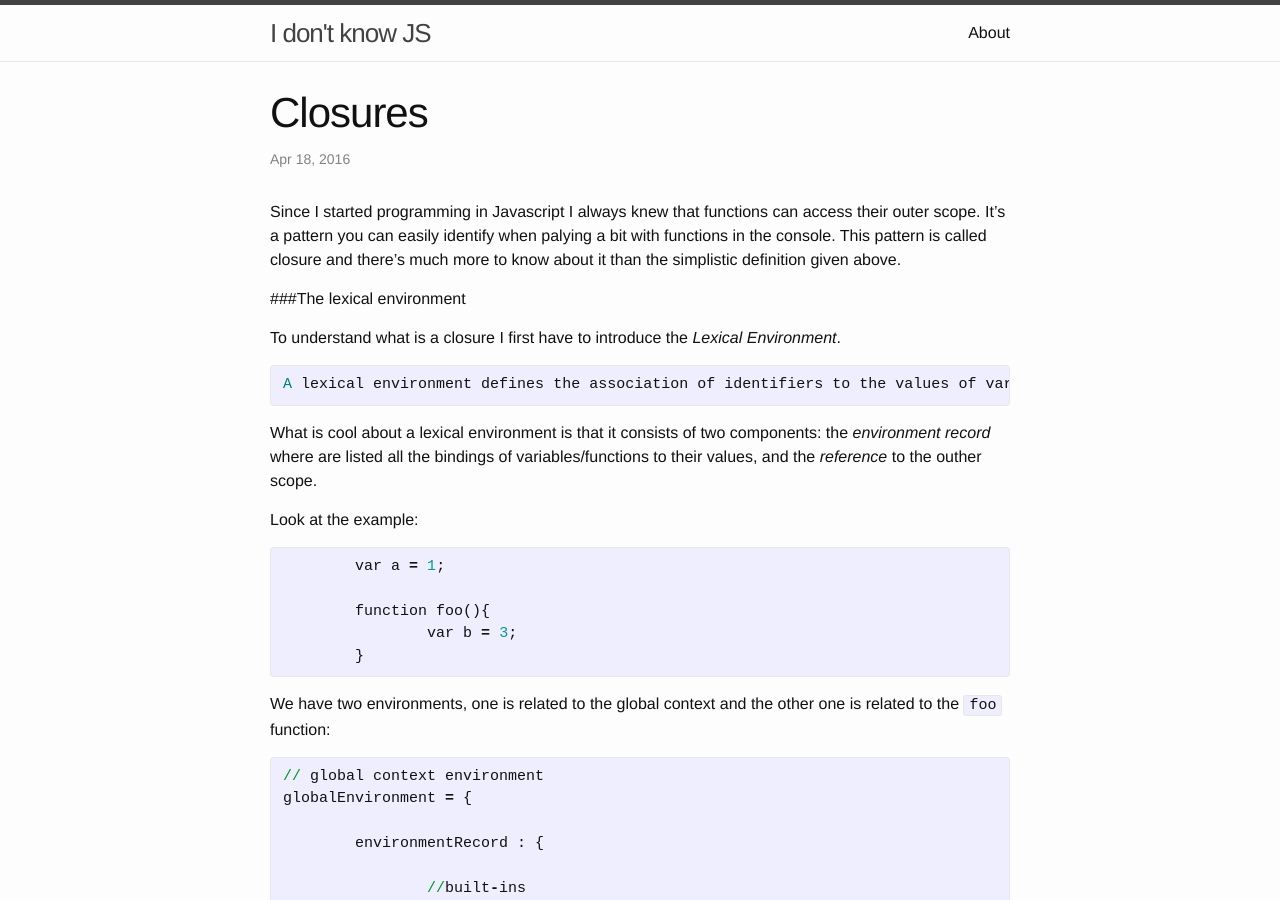
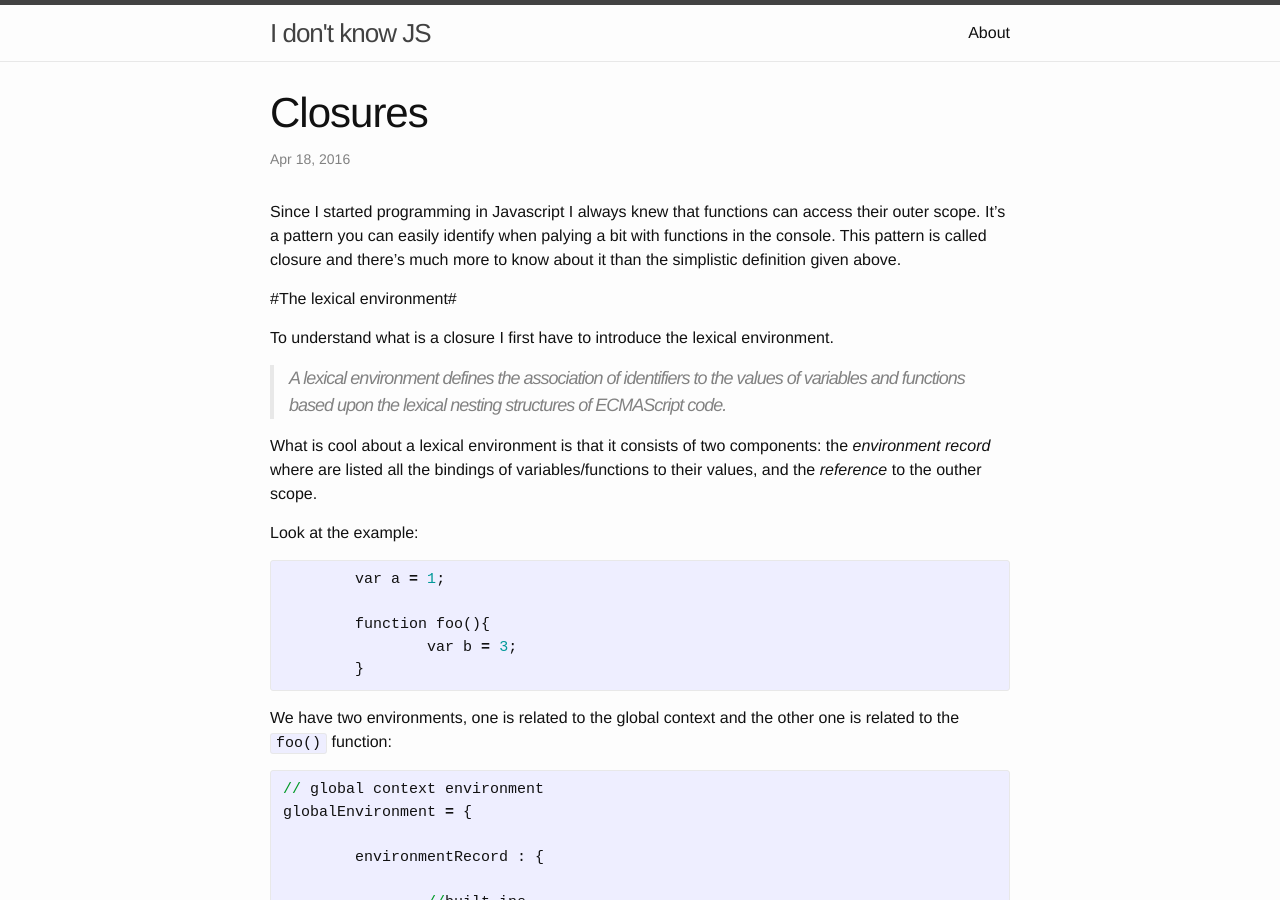
Before and after one commit to francescogreppi/francescogreppi.github.io, a Jekyll site: the page built from _posts/2016-04-18-closures.markdown, in a window 1280 px wide and 900 px high. Built offline with Jekyll 4.4.1, drawn with Linux system fonts in a browser that asks for light colours.

Commit message:
no message

```diff
--- a/_posts/2016-04-18-closures.markdown
+++ b/_posts/2016-04-18-closures.markdown
@@ -8,13 +8,11 @@ categories: Javascript
 Since I started programming in Javascript I always knew that functions can access their outer scope. It's a pattern you can easily identify when palying a bit with functions in the console.
 This pattern is called closure and there's much more to know about it than the simplistic definition given above.
 
-###The lexical environment
+#The lexical environment#
 
-To understand what is a closure I first have to introduce the *Lexical Environment*.
+To understand what is a closure I first have to introduce the lexical environment.
 
-{% highlight ruby %}
-A lexical environment defines the association of identifiers to the values of variables and functions based upon the lexical nesting structures of ECMAScript code.
-{% endhighlight %}
+>A lexical environment defines the association of identifiers to the values of variables and functions based upon the lexical nesting structures of ECMAScript code.
 
 What is cool about a lexical environment is that it consists of two components: the *environment record* where are listed all the bindings of variables/functions to their values, and the *reference* to the outher scope.
 
@@ -30,7 +28,7 @@ Look at the example:
 
 {% endhighlight %}
 
-We have two environments, one is related to the global context and the other one is related to the `foo` function:
+We have two environments, one is related to the global context and the other one is related to the `foo()` function:
 
 {% highlight ruby %}
 
```
